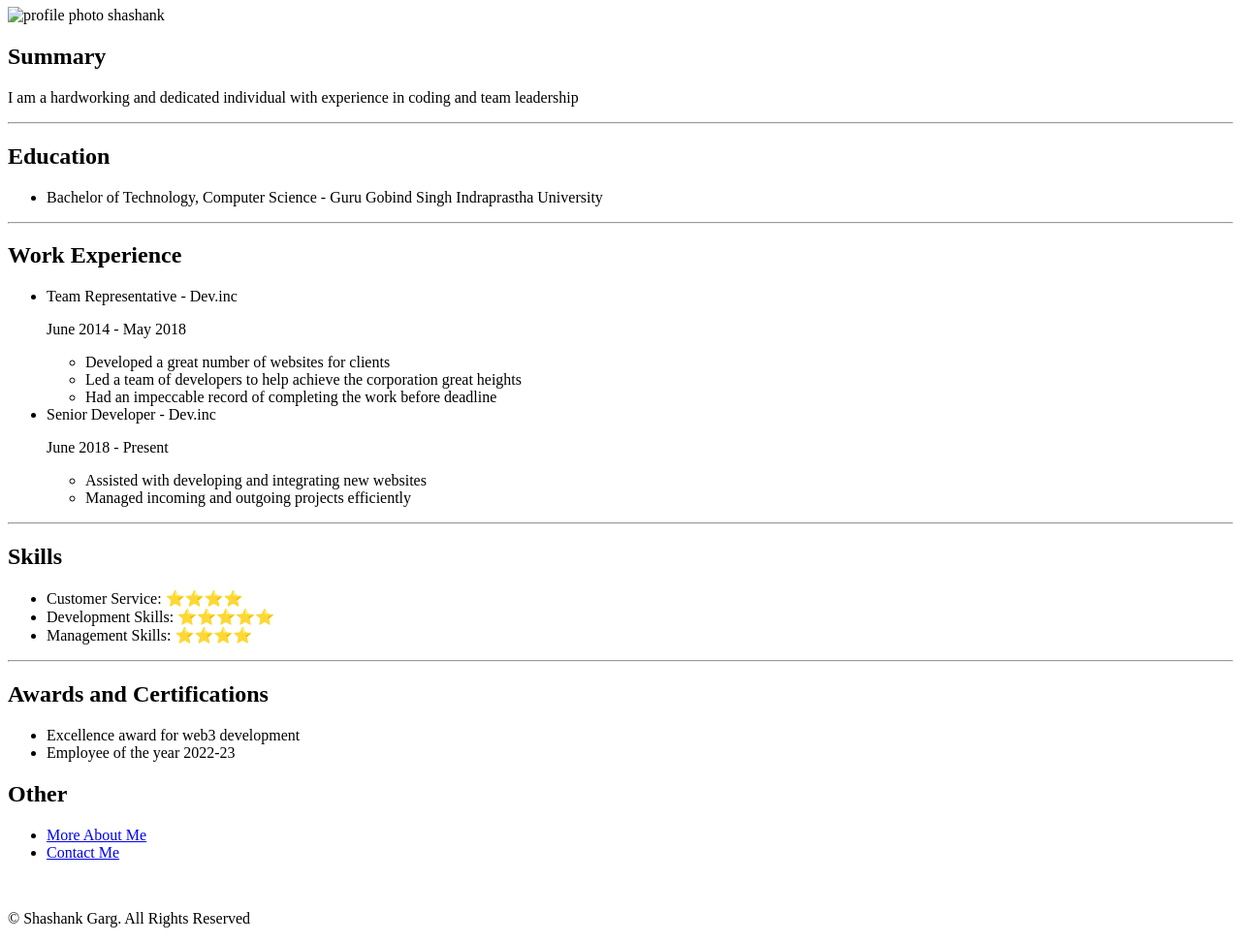
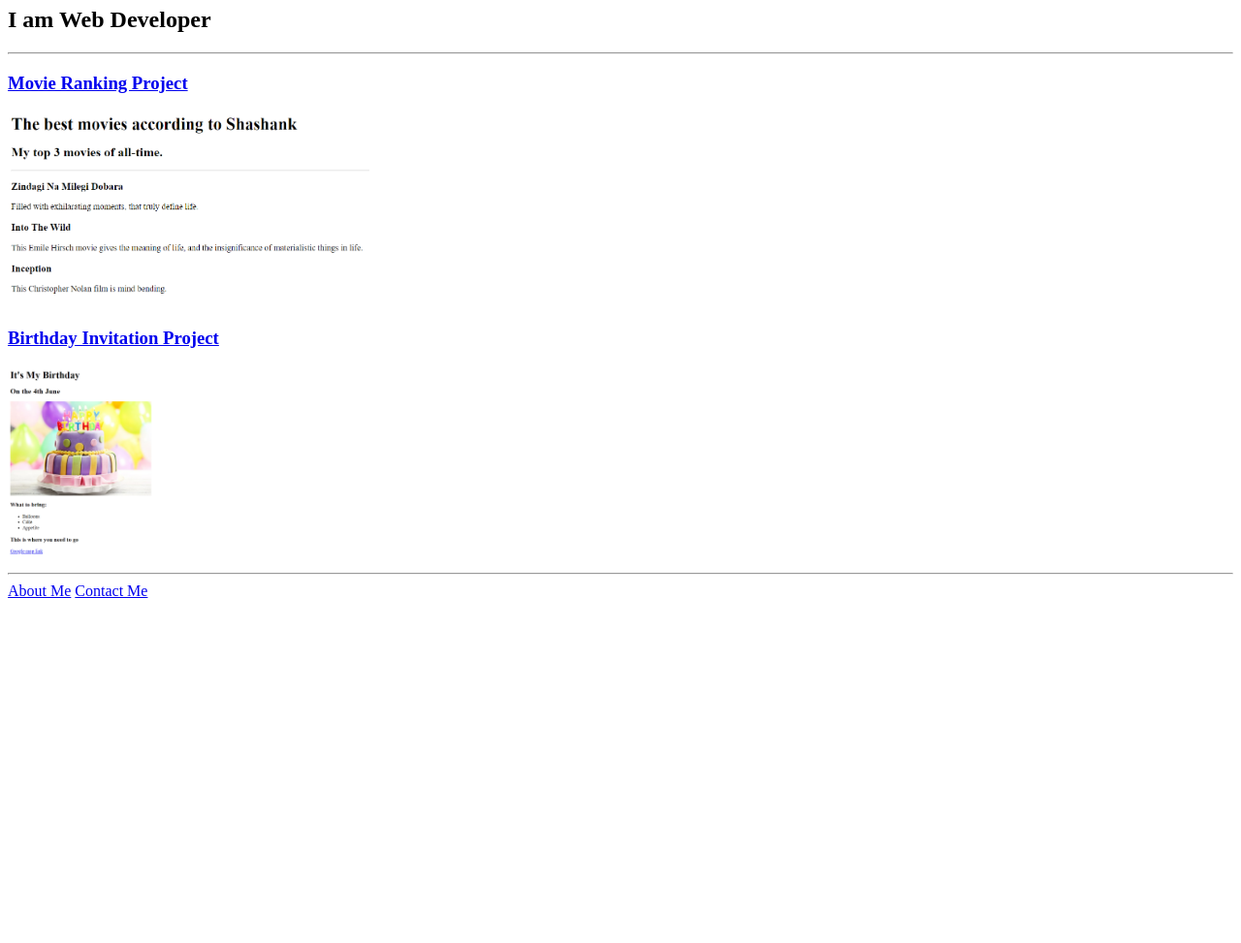
Before and after one commit to shashank5518/html-portfolio, a plain HTML site: page index.html in a window 1280 px wide. Shown: the part 73-1046 px from the top of the page at 97% size. After the commit the page ends 800 px from the top, so only its background shows below. Drawn offline with Linux system fonts and the light colour scheme.

Commit message:
Update index.html

```diff
--- a/index.html
+++ b/index.html
@@ -2,56 +2,18 @@
 <html lang="en">
     <head>
         <meta charset="UTF-8">
-        <title>
-            My Resume
-        </title>
+        <title>Shashank's Portfolio</title>
     </head>
     <body>
-        <h1>Shashank Garg</h1>
-        <img src="./Screenshot 2023-05-22 225024.png" height="200" alt="profile photo shashank">
-        <h2>Summary</h2>
-        <p>I am a hardworking and dedicated individual with experience in coding and team leadership</p>
+        <h1>Shashank Gargs's Portfolio</h1>
+        <h2>I am Web Developer</h2>
         <hr />
-        <h2>Education</h2>
-        <ul>
-            <li>Bachelor of Technology, Computer Science - Guru Gobind Singh Indraprastha University</li>
-        </ul>
+        <h3><a href="./public/movie-ranking.html">Movie Ranking Project</a></h3>
+        <img src="./assets/images/movie.png" height="200" alt="movie list" />
+        <h3><a href="./public/birthday-invite.html">Birthday Invitation Project</a></h3>
+        <img src="./assets/images/bday.png" height="200" alt="birthday cake">
         <hr />
-        <h2>Work Experience</h2>
-        <ul>
-            <li>Team Representative - Dev.inc</li>
-            <p>June 2014 - May 2018</p>
-            <ul>
-                <li>Developed a great number of websites for clients</li>
-                <li>Led a team of developers to help achieve the corporation great heights</li>
-                <li>Had an impeccable record of completing the work before deadline</li>
-            </ul>
-            <li>Senior Developer - Dev.inc</li>
-            <p>June 2018 - Present</p>
-            <ul>
-                <li>Assisted with developing and integrating new websites</li>
-                <li>Managed incoming and outgoing projects efficiently</li>
-            </ul>
-        </ul>
-        <hr />
-        <h2>Skills</h2>
-        <ul>
-            <li>Customer Service: &#11088;&#11088;&#11088;&#11088;</li>
-            <li>Development Skills: &#11088;&#11088;&#11088;&#11088;&#11088;</li>
-            <li>Management Skills: &#11088;&#11088;&#11088;&#11088;</li>
-        </ul>
-        <hr />
-        <h2>Awards and Certifications</h2>
-        <ul>
-            <li>Excellence award for web3 development</li>
-            <li>Employee of the year 2022-23</li>
-        </ul>
-        <h2>Other</h2>
-        <ul>
-            <li><a href="../4.3 HTML Porfolio Project/public/about.html">More About Me</a></li>
-            <li><a href="../4.3 HTML Porfolio Project/public/contact.html">Contact Me</a></li>
-        </ul>
-        <br />
-        <p>&copy; Shashank Garg. All Rights Reserved</p>
+        <a href="./public/about.html">About Me</a>
+        <a href="./public/contact.html">Contact Me</a>
     </body>
 </html>
```
